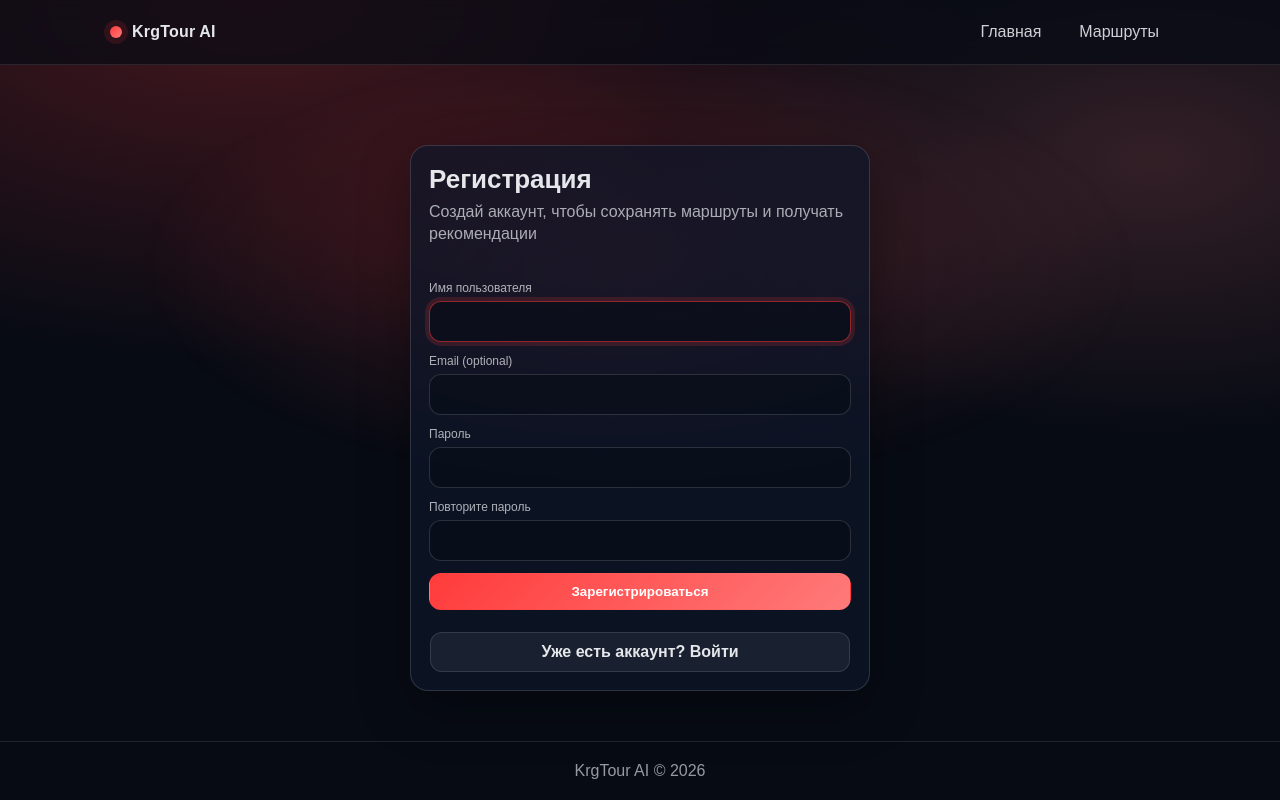
After one commit to sakenzi/krgtour_ai, a Django app: page /accounts/signup/ in a window 1280 px wide. The commit adds this page. Run offline with Django 5.2, Linux system fonts and the light colour scheme.

Commit message:
add auth page

```diff
--- /dev/null
+++ b/krgtour/accounts/forms.py
@@ -0,0 +1,11 @@
+from django.contrib.auth.forms import UserCreationForm
+from django.contrib.auth.models import User
+from django import forms
+
+
+class SignUpForm(UserCreationForm):
+    email = forms.EmailField(required=False)
+
+    class Meta:
+        model = User
+        fields = ("username", "email", "password1", "password2")
--- /dev/null
+++ b/krgtour/accounts/urls.py
@@ -0,0 +1,9 @@
+from django.urls import path
+from .views import signup
+
+
+app_name = "accounts"
+
+urlpatterns = [
+    path("signup/", signup, name="signup"),
+]
--- a/krgtour/accounts/views.py
+++ b/krgtour/accounts/views.py
@@ -1,3 +1,16 @@
-from django.shortcuts import render
+from django.shortcuts import render, redirect
+from django.contrib.auth import login
+from .forms import SignUpForm
 
-# Create your views here.
+
+def signup(request):
+    if request.method == "POST":
+        form = SignUpForm(request.POST)
+        if form.is_valid():
+            user = form.save()
+            login(request, user)
+            return redirect("/")
+    else:
+        form = SignUpForm()
+
+    return render(request, "registration/signup.html", {"form": form})
--- a/krgtour/krgtour/urls.py
+++ b/krgtour/krgtour/urls.py
@@ -6,4 +6,5 @@ urlpatterns = [
     path("admin/", admin.site.urls),
     path("", include("routes.urls")),
     path("accounts/", include("django.contrib.auth.urls")),
+    path("accounts/", include("accounts.urls")),
 ]
--- a/krgtour/static/css/main.css
+++ b/krgtour/static/css/main.css
@@ -25,6 +25,7 @@ body{
 a{color:inherit; text-decoration:none}
 .inline{display:inline}
 
+/* ===== Header ===== */
 .header{
   position: sticky;
   top:0;
@@ -62,6 +63,7 @@ a{color:inherit; text-decoration:none}
 .nav__auth{display:flex; align-items:center; gap:10px}
 .nav__user{opacity:.9}
 
+/* ===== Hero ===== */
 .hero{
   position:relative;
   padding: 72px 20px 34px;
@@ -91,6 +93,7 @@ a{color:inherit; text-decoration:none}
   line-height: 1.5;
 }
 
+/* ===== Search ===== */
 .search{
   max-width: 980px;
   margin: 0 auto;
@@ -140,6 +143,7 @@ a{color:inherit; text-decoration:none}
   flex-wrap:wrap;
 }
 
+/* ===== Layout blocks ===== */
 .container{
   max-width: 1100px;
   margin: 0 auto;
@@ -151,6 +155,7 @@ a{color:inherit; text-decoration:none}
 .section__title{margin:0; font-size: 24px}
 .section__desc{margin:0; color: rgba(229,231,235,.75)}
 
+/* ===== Mini cards ===== */
 .mini-grid{
   margin-top: 14px;
   display:grid;
@@ -174,6 +179,7 @@ a{color:inherit; text-decoration:none}
 .mini-card__title{font-weight: 700}
 .mini-card__text{color: rgba(229,231,235,.72); font-size: 13px}
 
+/* ===== Cards grid ===== */
 .grid{
   margin-top: 14px;
   display:grid;
@@ -225,6 +231,7 @@ a{color:inherit; text-decoration:none}
   color: rgba(229,231,235,.90);
 }
 
+/* ===== Buttons ===== */
 .btn{
   border: 1px solid transparent;
   border-radius: 12px;
@@ -263,13 +270,20 @@ a{color:inherit; text-decoration:none}
   color: rgba(229,231,235,.86);
 }
 
+/* ===== Footer (обычные страницы) ===== */
 .footer{
   border-top: 1px solid var(--line);
   padding: 20px;
   color: rgba(229,231,235,.65);
 }
-.footer__inner{max-width:1100px; margin:0 auto; padding: 0 20px}
+.footer__inner{
+  max-width:1100px;
+  margin:0 auto;
+  padding: 0 20px;
+  text-align: center;
+}
 
+/* ===== Modal ===== */
 .modal{
   position:fixed; inset:0;
   display:none;
@@ -300,3 +314,117 @@ a{color:inherit; text-decoration:none}
 .modal__title{margin: 0 0 8px}
 .modal__text{margin: 0 0 14px; color: rgba(229,231,235,.78); line-height: 1.5}
 .modal__actions{display:flex; justify-content:flex-end}
+
+/* ===== Auth components (общие стили) ===== */
+.auth-card{
+  background: rgba(15, 23, 42, .72);
+  border: 1px solid rgba(255,255,255,.14);
+  border-radius: 18px;
+  box-shadow: var(--shadow);
+  padding: 18px;
+  text-align:left;
+}
+
+.auth-card__head{margin-bottom: 10px}
+.auth-card__title{margin:0 0 6px; font-size: 26px}
+.auth-card__sub{margin:0; color: rgba(229,231,235,.72); line-height:1.4}
+
+.auth-form{
+  margin-top: 14px;
+  width: 100%;
+}
+
+.auth-form input{
+  width:100%;
+  padding: 12px 12px;
+  border-radius: 12px;
+  border: 1px solid rgba(255,255,255,.14);
+  background: rgba(7,11,20,.55);
+  color: var(--text);
+  outline:none;
+}
+.auth-form input:focus{
+  border-color: rgba(255,59,59,.55);
+  box-shadow: 0 0 0 4px rgba(255,59,59,.16);
+}
+
+.field__err{
+  margin-top: 6px;
+  color: #ffb4b4;
+  font-size: 12px;
+}
+
+.alert{
+  padding: 10px 12px;
+  border-radius: 12px;
+  border: 1px solid rgba(255,255,255,.14);
+  background: rgba(7,11,20,.45);
+  margin: 10px 0 0;
+}
+.alert--error{border-color: rgba(255,80,80,.35)}
+
+/* =========================
+   AUTH PAGES — FINAL FIX
+   Требования:
+   - футер внизу и по центру
+   - карточки login/signup одинаковые
+   - кнопки по центру
+   ========================= */
+
+.page{
+  min-height: 100vh;
+  display: flex;
+  flex-direction: column;
+}
+
+.page .hero{
+  flex: 1;
+  display: flex;
+  align-items: center;
+  justify-content: center;
+}
+
+.page .footer{
+  margin-top: auto;
+  text-align: center;
+}
+
+.page .footer__inner{
+  width: 100%;
+  text-align: center;
+}
+
+/* одинаковый размер карточек */
+.page .auth-card{
+  width: 460px;          /* ЖЁСТКАЯ одинаковая ширина */
+  max-width: 460px;
+  min-width: 460px;
+  height: auto;          /* высота разная */
+  display: flex;
+  flex-direction: column;
+  gap: 12px;
+}
+
+
+/* форма внутри карточки */
+.page .auth-form{
+  width: 100%;
+  display: flex;
+  flex-direction: column;
+  gap: 12px;
+  margin-top: 14px;
+}
+
+/* кнопки-ссылки по центру */
+.page .auth-links{
+  margin-top: 10px;
+  width: 100%;
+  display: flex;
+  justify-content: center;
+}
+
+.page .auth-links .btn{
+  width: 100%;
+  max-width: 420px;
+  text-align: center;
+}
--- /dev/null
+++ b/krgtour/templates/registration/_auth_base.html
@@ -0,0 +1,52 @@
+{% load static %}
+<!doctype html>
+<html lang="ru">
+<head>
+  <meta charset="utf-8" />
+  <meta name="viewport" content="width=device-width, initial-scale=1" />
+  <title>{% block title %}KrgTour AI{% endblock %}</title>
+  <link rel="stylesheet" href="{% static 'css/main.css' %}">
+</head>
+<body class="page">
+
+<header class="header">
+  <div class="header__inner">
+    <a class="brand" href="/">
+      <span class="brand__dot"></span>
+      <span class="brand__name">KrgTour AI</span>
+    </a>
+    <nav class="nav">
+      <a class="nav__link" href="/">Главная</a>
+      <a class="nav__link" href="/#routes">Маршруты</a>
+    </nav>
+  </div>
+</header>
+
+<section class="hero" style="padding:54px 20px 24px;">
+  <div class="hero__bg"></div>
+
+  <div class="hero__content" style="max-width:520px;">
+    <div class="auth-card">
+      <div class="auth-card__head">
+        <h1 class="auth-card__title">{% block heading %}{% endblock %}</h1>
+        <p class="auth-card__sub">{% block sub %}{% endblock %}</p>
+      </div>
+
+      {% if form.non_field_errors %}
+        <div class="alert alert--error">
+          {{ form.non_field_errors }}
+        </div>
+      {% endif %}
+
+      {% block content %}{% endblock %}
+    </div>
+  </div>
+</section>
+
+<footer class="footer">
+  <div class="footer__inner">KrgTour AI © 2026</div>
+</footer>
+
+<script src="{% static 'js/main.js' %}"></script>
+</body>
+</html>
--- /dev/null
+++ b/krgtour/templates/registration/signup.html
@@ -0,0 +1,41 @@
+{% extends "registration/_auth_base.html" %}
+
+{% block title %}Регистрация — KrgTour AI{% endblock %}
+{% block heading %}Регистрация{% endblock %}
+{% block sub %}Создай аккаунт, чтобы сохранять маршруты и получать рекомендации{% endblock %}
+
+{% block content %}
+<form method="post" class="auth-form">
+  {% csrf_token %}
+
+  <div class="field">
+    <label class="field__label">Имя пользователя</label>
+    {{ form.username }}
+    {% if form.username.errors %}<div class="field__err">{{ form.username.errors }}</div>{% endif %}
+  </div>
+
+  <div class="field">
+    <label class="field__label">Email (optional)</label>
+    {{ form.email }}
+    {% if form.email.errors %}<div class="field__err">{{ form.email.errors }}</div>{% endif %}
+  </div>
+
+  <div class="field">
+    <label class="field__label">Пароль</label>
+    {{ form.password1 }}
+    {% if form.password1.errors %}<div class="field__err">{{ form.password1.errors }}</div>{% endif %}
+  </div>
+
+  <div class="field">
+    <label class="field__label">Повторите пароль</label>
+    {{ form.password2 }}
+    {% if form.password2.errors %}<div class="field__err">{{ form.password2.errors }}</div>{% endif %}
+  </div>
+
+  <button class="btn btn--primary btn--full" type="submit">Зарегистрироваться</button>
+
+  <div class="auth-links">
+    <a class="btn btn--ghost btn--full" href="{% url 'login' %}">Уже есть аккаунт? Войти</a>
+  </div>
+</form>
+{% endblock %}
--- a/krgtour/templates/routes/home.html
+++ b/krgtour/templates/routes/home.html
@@ -39,7 +39,7 @@
   <div class="hero__bg"></div>
   <div class="hero__content">
     <h1 class="hero__title">Маршруты по Карагандинской области</h1>
-    <p class="hero__subtitle">Быстрый поиск, удобные карточки, рекомендации (пока моковые данные).</p>
+    <p class="hero__subtitle">Быстрый поиск, удобные карточки, рекомендации.</p>
 
     <div class="search" id="search">
       <div class="search__row">
@@ -85,7 +85,6 @@
   <section class="section" id="popular">
     <div class="section__head">
       <h2 class="section__title">Популярные направления</h2>
-      <p class="section__desc">Короткие карточки — как витрина.</p>
     </div>
 
     <div class="mini-grid">
@@ -126,7 +125,6 @@
   <section class="section" id="routes">
     <div class="section__head">
       <h2 class="section__title">Рекомендуемые маршруты</h2>
-      <p class="section__desc">Сейчас фильтруются на клиенте (JS), позже подключим БД.</p>
     </div>
 
     <div class="grid" id="grid">
```
Also changed, not shown: krgtour/templates/registration/logged_out.html (deleted, +0 -8 lines), krgtour/templates/registration/login.html (+20 -16 lines).
